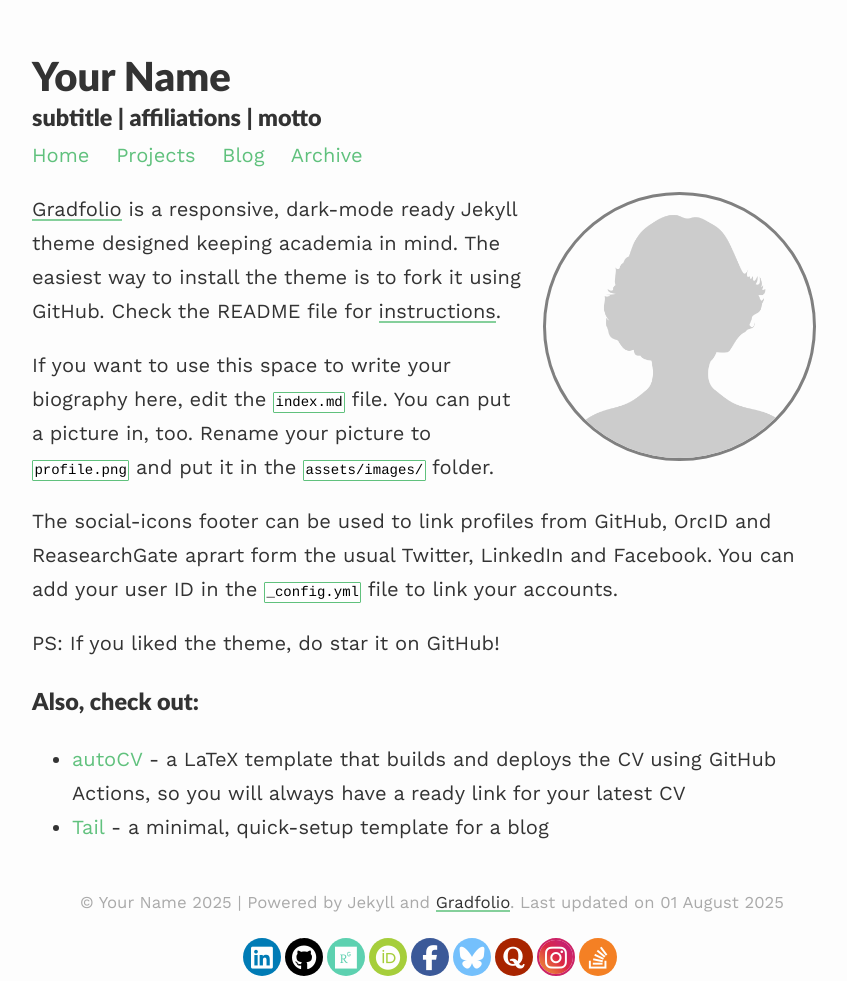
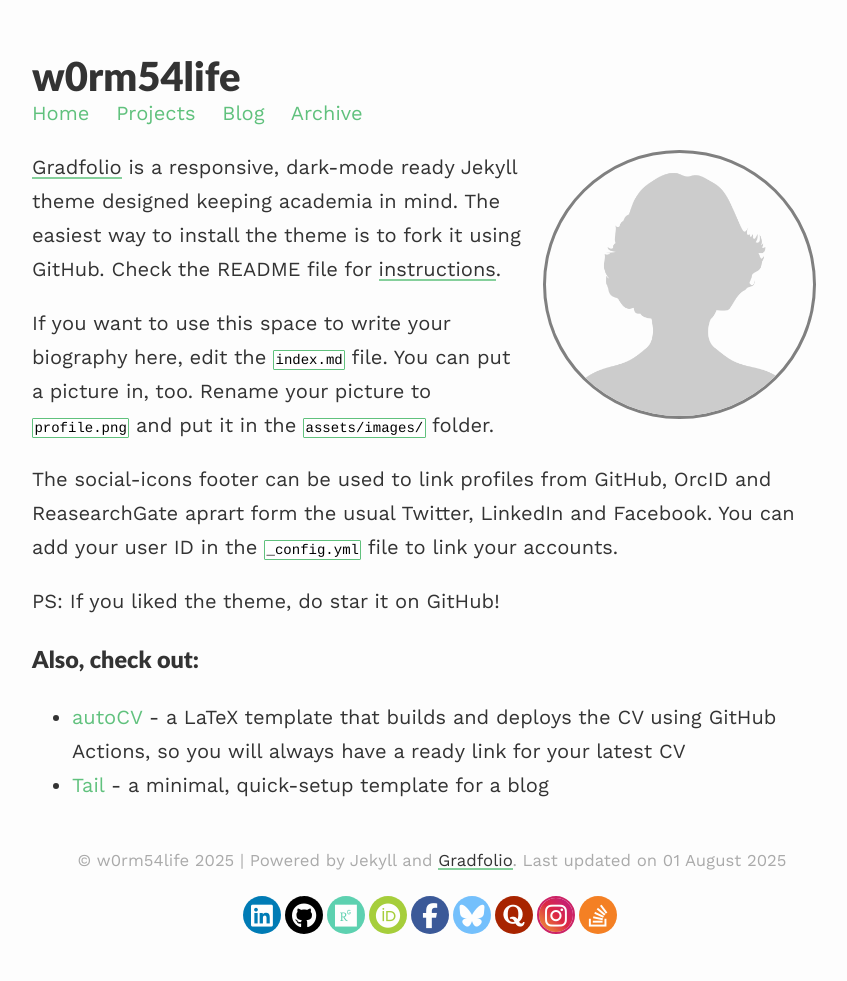
Before and after one commit to w0rm54life/w0rm54life.github.io, a Jekyll site: the page built from index.md, in a window 1280 px wide. Shown: the whole page, without its empty margins (208-1055 px from the left). Built offline with Jekyll 4.4.1, drawn with Linux system fonts in a browser that asks for light colours.

Commit message:
Update _config.yml

```diff
--- a/_config.yml
+++ b/_config.yml
@@ -1,7 +1,7 @@
 ### your site title here
 
-title: Your Name
-description: subtitle | affiliations | motto
+title: w0rm54life
+description:
 
 baseurl: / #name of GitHub repository
 url: "" #custom url to be used instead of GitHub repository
@@ -47,12 +47,6 @@ collections:
     output: true
     permalink: /projects/:name/
     order:
-      - shortProject.md
-      - longerProjectTitle.md
-      - redirect.md
-      - project4.md
-      - project5.md
-      - project6.md
 
 sass:
   sass_dir: /assets/css/_sass
```
